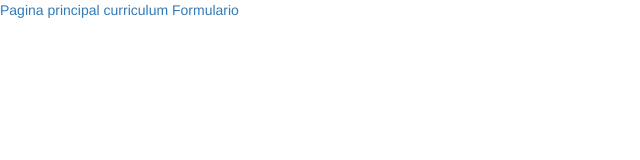
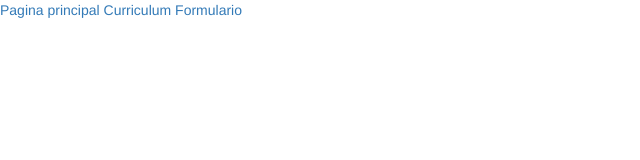
Before and after one commit to leandromunoz/leandromunoz.github.io, a plain HTML site: page index.html in a window 1280 px wide. Shown: the full height of the page, 0-640 px from the left. Drawn offline with nearby package versions, Linux system fonts and the light colour scheme.

Commit message:
Update index.html

```diff
--- a/index.html
+++ b/index.html
@@ -10,6 +10,6 @@
 
     <body>
     	<a href="index.html">Pagina principal</a>
-    	<a href="Curriculum/curriculum.html"> curriculum</a>
+    	<a href="Curriculum/curriculum.html">Curriculum</a>
     	<a href="formulario.html">Formulario</a>
     </body>
```
